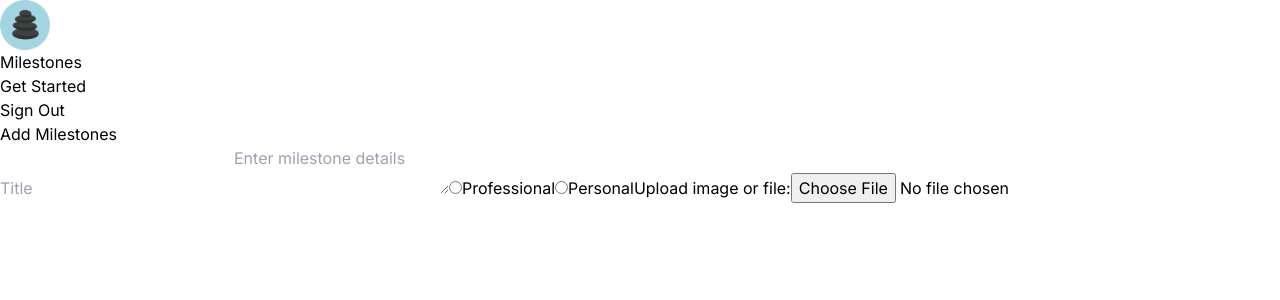
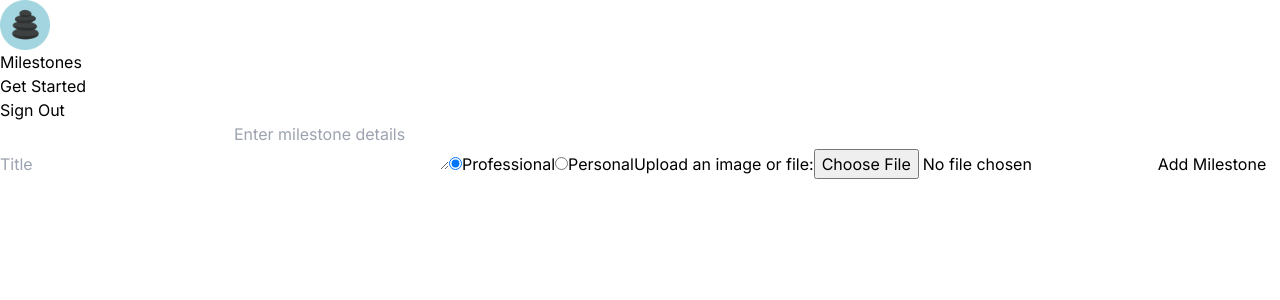
Before and after one commit to noh24/milestones, a Next.js app: page /milestone in a window 1280 px wide. Shown: the top 300 px of the page. Built offline with nearby package versions, Linux system fonts and the light colour scheme; no server answers; sample sign-in values are in the browser's storage.

Commit message:
wip: add submitHandler()

```diff
--- a/app/milestone/page.tsx
+++ b/app/milestone/page.tsx
@@ -53,20 +53,27 @@ const Milestone: FC = () => {
     []
   )
 
+  const submitHandler = useCallback(
+    () => async (event: React.FormEvent<HTMLFormElement>) => {
+      event.preventDefault()
+    }, []
+  )
+
   return (
     <>
-      <div>Add Milestones</div>
-      <form>
+      <form onSubmit={submitHandler()}>
         <input
           name='title'
           type='text'
           placeholder='Title'
+          required
           value={milestoneData.title}
           onChange={updateMilestoneDataHandler('title')}
         />
         <textarea
           name='content'
           placeholder='Enter milestone details'
+          required
           value={milestoneData.content}
           onChange={updateMilestoneDataHandler('content')}
         />
@@ -74,6 +81,8 @@ const Milestone: FC = () => {
           <input
             name='type'
             type='radio'
+            required
+            checked
             value='professional'
             onChange={updateMilestoneDataHandler('type')}
           />
@@ -89,7 +98,7 @@ const Milestone: FC = () => {
           Personal
         </label>
         <label>
-          Upload image or file:
+          Upload an image or file:
           <input
             name='document'
             type='file'
@@ -97,6 +106,7 @@ const Milestone: FC = () => {
             onChange={updateMilestoneDocumentHandler()}
           />
         </label>
+        <button type='submit'>Add Milestone</button>
       </form>
     </>
   )
```
